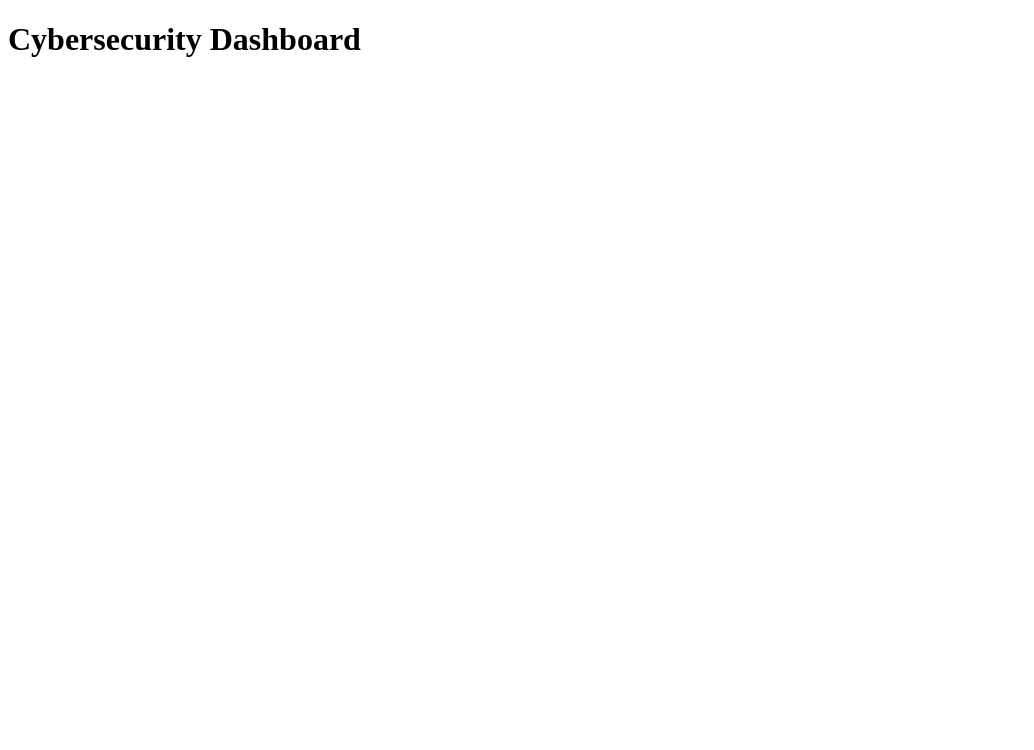
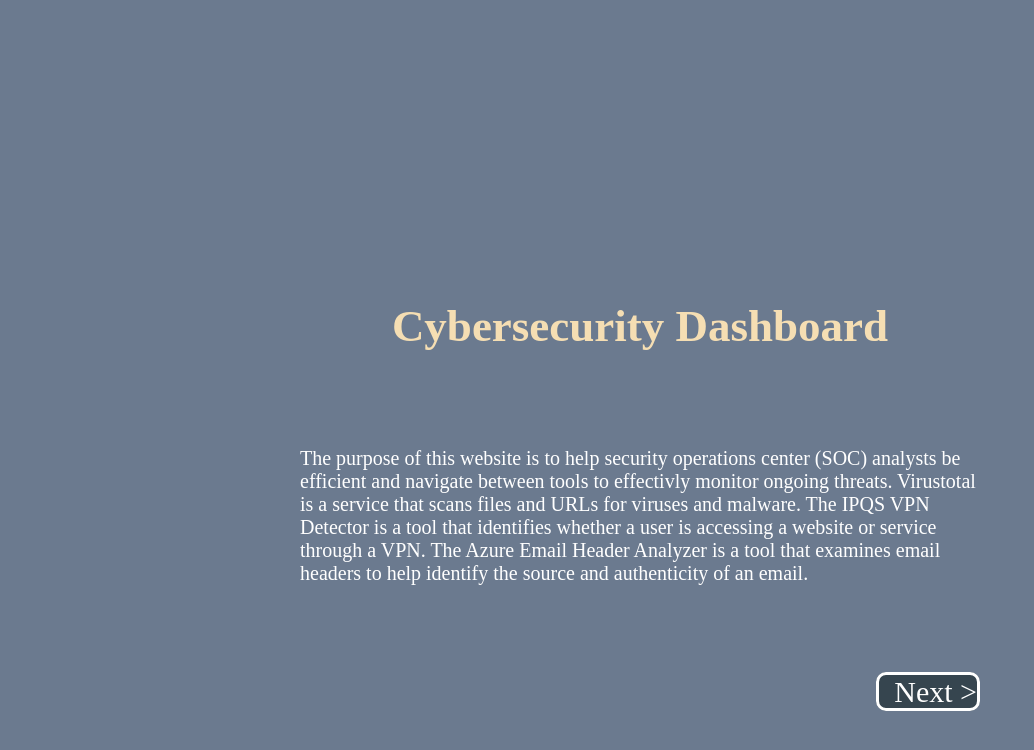
Before and after one commit to AeronautAnthony/repo-3900-Activity2-, a plain HTML site: page Index.html in a window 1280 px wide. Shown: the whole page, without its empty margins (0-1034 px from the left). Drawn offline with Linux system fonts and the light colour scheme.

Commit message:
final commit
added hover color and zoom.
added next and back buttons.
added main title and info text.
made the link open a new tab

```diff
--- a/Index.html
+++ b/Index.html
@@ -6,11 +6,17 @@
   <link rel="stylesheet" href="css/styles.css">
 </head>
 
-<body>
-    <h1>Cybersecurity Dashboard</h1>
-
-    <p>
-
+<body class="body">
+  <h1 class="MainTitle">Cybersecurity Dashboard</h1>
+  <section class="container">
+    <p class="intro">
+    The purpose of this website is to help security operations center (SOC) analysts be efficient and navigate between tools to effectivly monitor ongoing threats.
+    Virustotal is a service that scans files and URLs for viruses and malware.
+    The IPQS VPN Detector is a tool that identifies whether a user is accessing a website or service through a VPN.
+    The Azure Email Header Analyzer is a tool that examines email headers to help identify the source and authenticity of an email.
     </p>
-
+  </section>
+  <div class="Nbtn">
+  <a class="next" href="Tools.html">&nbsp Next ></a>
+</div>
 </body>
--- a/css/styles.css
+++ b/css/styles.css
@@ -2,8 +2,8 @@
 body
 */
 .body{
-    height: 100%;
-    background-color: aqua;
+    margin: 300px;
+    background-color: #6B7A8F;
 }
 /*
 main section
@@ -23,7 +23,8 @@ Cards
     border-radius: 25px;
 }
 .card:hover{
-    background-color: black;
+    transform: scale(1.2);
+    background: radial-gradient(circle, rgba(238,174,202,1) 0%, rgba(148,187,233,1) 100%);
 }
 /*
 card image
@@ -71,3 +72,57 @@ Subtext
     color: white;
     text-align: center;
 }
+/*
+back button
+*/
+.back{
+    text-decoration: none;
+    border-style: solid;
+    border-radius: 10px;
+    background-color: #36454F;
+    font-size: 30px;
+    color: white;
+}
+.back:hover{
+    transform: scale(1.2);
+    background: radial-gradient(circle, rgba(238,174,202,1) 0%, rgba(148,187,233,1) 100%);
+    color: black;
+}
+/*
+next button
+*/
+.next{
+    text-decoration: none;
+    border-style: solid;
+    border-radius: 10px;
+    background-color: #36454F;
+    font-size: 30px;
+    color: white;
+    text-align: right;
+}
+.next:hover{
+    transform: scale(1.2);
+    background: radial-gradient(circle, rgba(238,174,202,1) 0%, rgba(148,187,233,1) 100%);
+    color: black;
+}
+.Nbtn{
+    text-align: right;
+}
+/*
+index title
+*/
+.MainTitle{
+    display: flex;
+    justify-content: center;
+    color: wheat;
+    font-size: 45px;
+    margin-bottom: 75px;
+}
+/*
+index text
+*/
+.intro{
+    font-size: 20px;
+    margin-bottom: 90px;
+    color: white;
+}
```
Also changed, not shown: Tools.html (+4 -3 lines).
